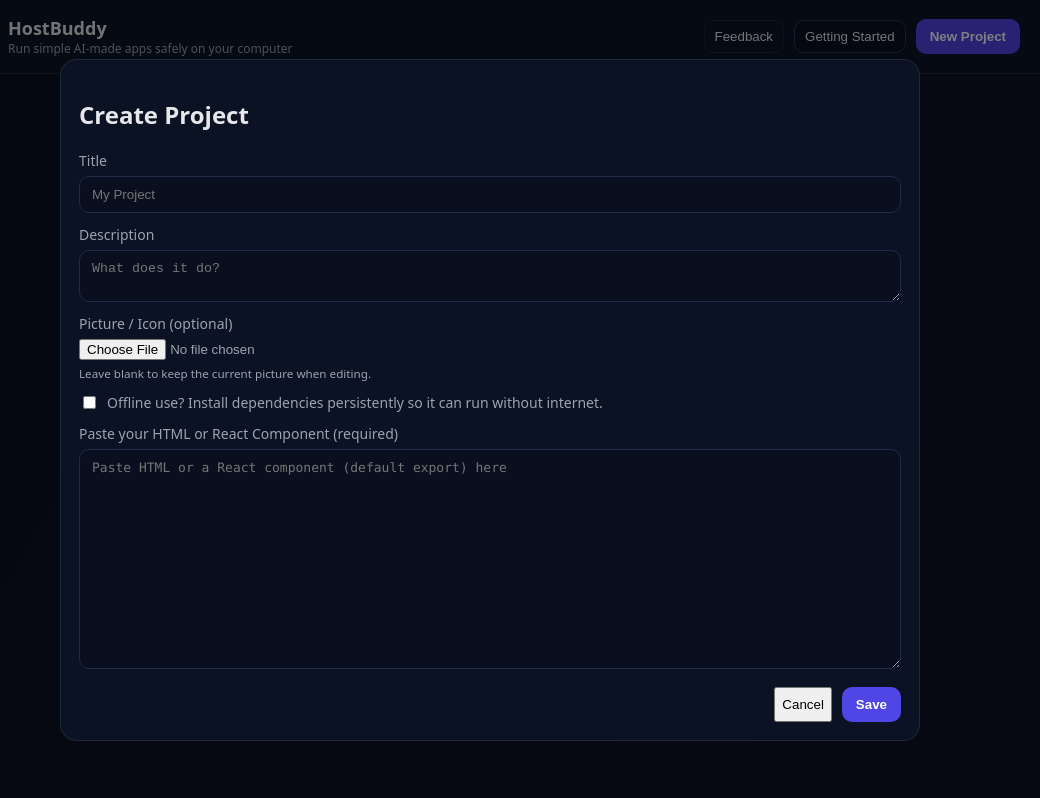
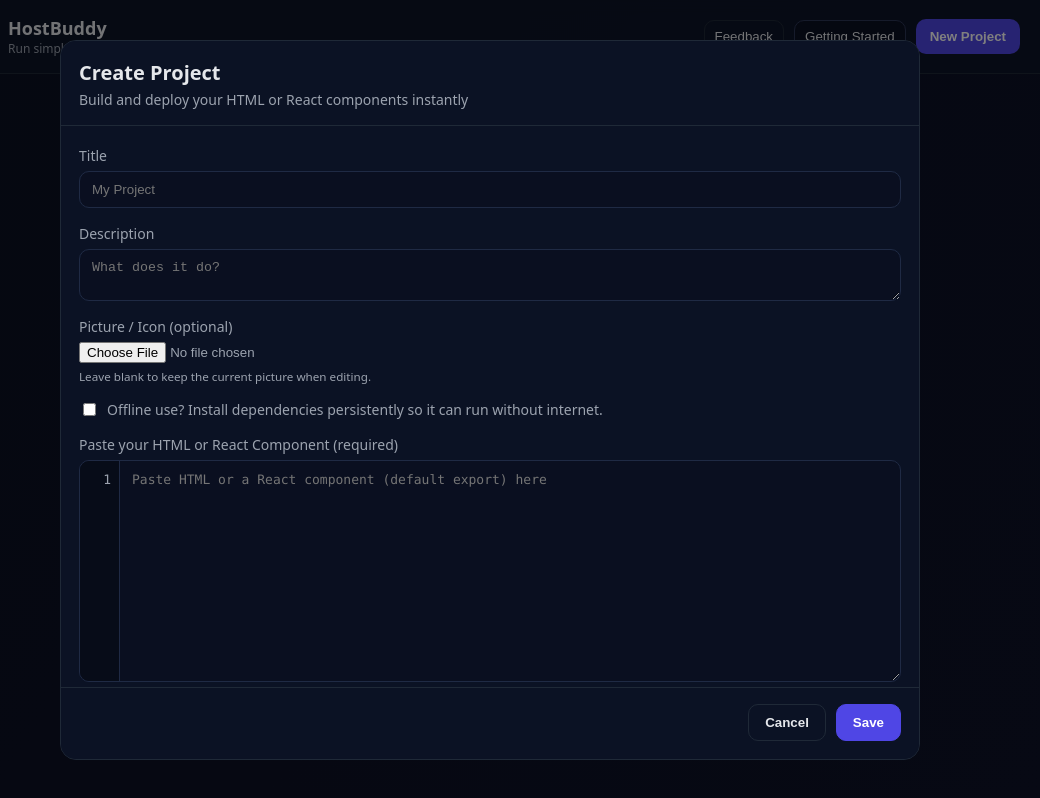
Before and after one commit to Skilko/HostBuddy, an Electron app: page src/renderer/index.html in a window 1100 px wide. Both pictures are taken after a click on the button "New Project". Shown: the full height of the page, 60-1100 px from the left. Drawn offline with Linux system fonts and the light colour scheme; no server answers.

Commit message:
Refactor code type detection and enhance modal UI: improve HTML and React detection logic in ipc.js, add debug logging for detection, and restructure modal layout in index.html with line numbers functionality in renderer.js.

```diff
--- a/src/renderer/index.html
+++ b/src/renderer/index.html
@@ -41,8 +41,12 @@
 
     <div id="modal" class="modal hidden" role="dialog" aria-modal="true">
       <div class="modal-content">
+        <div class="modal-header">
           <h2 id="modalTitle">Create Project</h2>
+          <p class="modal-subtitle">Build and deploy your HTML or React components instantly</p>
+        </div>
         <form id="projectForm">
+          <div class="modal-body">
             <label>Title
               <input id="title" type="text" placeholder="My Project" required />
             </label>
@@ -58,11 +62,17 @@
               <span>Offline use? Install dependencies persistently so it can run without internet.</span>
             </label>
             <label>Paste your HTML or React Component (required)
+              <div class="code-editor-container">
+                <div class="line-numbers" id="lineNumbers"></div>
                 <textarea id="code" class="code" placeholder="Paste HTML or a React component (default export) here" required></textarea>
+              </div>
             </label>
+          </div>
+          <div class="modal-footer">
             <div class="actions">
               <button type="button" id="btnCancel">Cancel</button>
               <button type="submit" class="primary">Save</button>
+            </div>
           </div>
         </form>
       </div>
@@ -70,8 +80,12 @@
 
     <div id="gsModal" class="modal hidden" role="dialog" aria-modal="true">
       <div class="modal-content">
+        <div class="modal-header">
           <h2>Getting Started</h2>
-        <div style="display:grid; gap:12px; color:#cbd5e1; font-size:14px;">
+          <p class="modal-subtitle">Learn how to create and deploy your projects with HostBuddy</p>
+        </div>
+        <div class="modal-body">
+          <div style="display:grid; gap:16px; color:#cbd5e1; font-size:14px;">
             <div>
               <strong>Supported code:</strong>
               <ul>
@@ -92,7 +106,7 @@
                 <strong>Workflow (dependencies):</strong>
                 <ul>
                   <li>Toggle <em>Offline use</em> when creating/editing a project to persist dependencies on your machine.</li>
-                <li>First run with <em>Offline use</em>: you’ll be prompted once to install dependencies. After that, runs are fast and work without internet.</li>
+                  <li>First run with <em>Offline use</em>: you'll be prompted once to install dependencies. After that, runs are fast and work without internet.</li>
                   <li>Without <em>Offline use</em>: dependencies may be installed into a temporary folder for that run only.</li>
                   <li>Installs are safe (no lifecycle scripts, no optional deps) and cached in a shared store for reuse.</li>
                 </ul>
@@ -119,6 +133,9 @@
 - React option: a single component file with `export default`.
               </textarea>
             </div>
+          </div>
+        </div>
+        <div class="modal-footer">
           <div class="actions">
             <button id="btnCopyPrompt" class="primary" type="button">Copy Prompt</button>
             <button id="btnCloseGs" type="button">Close</button>
--- a/src/renderer/renderer.js
+++ b/src/renderer/renderer.js
@@ -13,6 +13,7 @@
 const codeEl = document.getElementById('code');
 const offlineEl = document.getElementById('offline');
 const modalTitle = document.getElementById('modalTitle');
+const lineNumbers = document.getElementById('lineNumbers');
 const gsModal = document.getElementById('gsModal');
 const btnCloseGs = document.getElementById('btnCloseGs');
 const btnCopyPrompt = document.getElementById('btnCopyPrompt');
@@ -25,8 +26,43 @@
 let iconBase64 = null;
 let editProjectId = null;
 
-function showModal() { modal.classList.remove('hidden'); }
-function hideModal() { modal.classList.add('hidden'); form.reset(); iconBase64 = null; editProjectId = null; if (modalTitle) modalTitle.textContent = 'Create Project'; }
+// Line numbers functionality
+function updateLineNumbers() {
+  if (!codeEl || !lineNumbers) return;
+
+  const lines = codeEl.value.split('\n');
+  const lineCount = Math.max(lines.length, 1);
+
+  let lineNumbersText = '';
+  for (let i = 1; i <= lineCount; i++) {
+    lineNumbersText += i + '\n';
+  }
+
+  lineNumbers.textContent = lineNumbersText;
+}
+
+function syncScrollPosition() {
+  if (!codeEl || !lineNumbers) return;
+  lineNumbers.scrollTop = codeEl.scrollTop;
+}
+
+function syncScrollFromLineNumbers() {
+  if (!codeEl || !lineNumbers) return;
+  codeEl.scrollTop = lineNumbers.scrollTop;
+}
+
+function showModal() {
+  modal.classList.remove('hidden');
+  updateLineNumbers();
+}
+function hideModal() {
+  modal.classList.add('hidden');
+  form.reset();
+  iconBase64 = null;
+  editProjectId = null;
+  if (modalTitle) modalTitle.textContent = 'Create Project';
+  updateLineNumbers();
+}
 
 function openCreateModal() {
   editProjectId = null;
@@ -54,6 +90,7 @@
   iconBase64 = null;
   if (offlineEl) offlineEl.checked = !!project.offline;
   showModal();
+  updateLineNumbers();
 }
 
 async function fetchAndRender() {
@@ -120,6 +157,30 @@
 btnGettingStarted.addEventListener('click', () => openGettingStarted());
 btnNew2.addEventListener('click', () => openCreateModal());
 btnCancel.addEventListener('click', hideModal);
+
+// Add event listeners for line numbers functionality
+if (codeEl && lineNumbers) {
+  // Update line numbers when content changes
+  codeEl.addEventListener('input', updateLineNumbers);
+  codeEl.addEventListener('paste', () => setTimeout(updateLineNumbers, 0));
+  codeEl.addEventListener('keydown', (e) => {
+    // Update line numbers after a short delay to account for text changes
+    setTimeout(updateLineNumbers, 0);
+  });
+
+  // Sync scroll positions
+  codeEl.addEventListener('scroll', syncScrollPosition);
+  lineNumbers.addEventListener('scroll', syncScrollFromLineNumbers);
+
+  // Handle wheel events for better synchronization
+  codeEl.addEventListener('wheel', (e) => {
+    setTimeout(syncScrollPosition, 0);
+  });
+
+  lineNumbers.addEventListener('wheel', (e) => {
+    setTimeout(syncScrollFromLineNumbers, 0);
+  });
+}
 btnCloseGs && btnCloseGs.addEventListener('click', closeGettingStarted);
 btnCopyPrompt && btnCopyPrompt.addEventListener('click', async () => {
   try {
--- a/src/renderer/styles.css
+++ b/src/renderer/styles.css
@@ -72,12 +72,141 @@
 
 .modal { position: fixed; inset: 0; display: grid; place-items: center; background: rgba(0,0,0,0.5); }
 .modal.hidden { display: none; }
-.modal-content { width: min(860px, 92vw); max-height: 90vh; overflow: auto; background: #0b1224; border: 1px solid var(--border); border-radius: 16px; padding: 18px; }
-form { display: grid; gap: 12px; }
+.modal-content {
+  width: min(860px, 92vw);
+  max-height: 90vh;
+  background: #0b1224;
+  border: 1px solid var(--border);
+  border-radius: 16px;
+  display: flex;
+  flex-direction: column;
+  overflow: hidden;
+}
+/* Modal Structure */
+.modal-header {
+  padding: 18px 18px 16px 18px;
+  border-bottom: 1px solid var(--border);
+  background: #0b1224;
+  flex-shrink: 0;
+  position: sticky;
+  top: 0;
+  z-index: 10;
+}
+
+.modal-header h2 {
+  margin: 0 0 4px 0;
+  font-size: 20px;
+  font-weight: 700;
+  color: var(--text);
+}
+
+.modal-subtitle {
+  margin: 0;
+  font-size: 14px;
+  color: var(--muted);
+}
+
+.modal-body {
+  display: grid;
+  gap: 16px;
+  padding: 20px 18px;
+  overflow-y: auto;
+  flex: 1;
+}
+
+.modal-footer {
+  padding: 16px 18px 18px 18px;
+  border-top: 1px solid var(--border);
+  background: #0b1224;
+  flex-shrink: 0;
+  position: sticky;
+  bottom: 0;
+  z-index: 10;
+}
+
+form { display: grid; gap: 0; }
 label { display: grid; gap: 6px; font-size: 14px; color: var(--muted); }
 input[type="text"], textarea { width: 100%; padding: 10px 12px; background: #0a0f20; border: 1px solid #1f2a44; color: var(--text); border-radius: 10px; }
-textarea.code { min-height: 220px; font-family: ui-monospace, SFMono-Regular, Menlo, Consolas, monospace; font-size: 13px; }
-.actions { display: flex; justify-content: flex-end; gap: 10px; margin-top: 6px; }
+
+/* Code Editor with Line Numbers */
+.code-editor-container {
+  position: relative;
+  display: flex;
+  border: 1px solid #1f2a44;
+  border-radius: 10px;
+  background: #0a0f20;
+  overflow: hidden;
+}
+
+.line-numbers {
+  background: #070c18;
+  border-right: 1px solid #1f2a44;
+  padding: 10px 8px;
+  font-family: ui-monospace, SFMono-Regular, Menlo, Consolas, monospace;
+  font-size: 13px;
+  line-height: 1.4;
+  color: var(--muted);
+  user-select: none;
+  min-width: 40px;
+  text-align: right;
+  white-space: pre;
+  overflow: hidden;
+  height: 220px;
+  min-height: 220px;
+}
+
+textarea.code {
+  min-height: 220px;
+  font-family: ui-monospace, SFMono-Regular, Menlo, Consolas, monospace;
+  font-size: 13px;
+  line-height: 1.4;
+  border: none;
+  background: transparent;
+  resize: vertical;
+  outline: none;
+  flex: 1;
+  margin: 0;
+  padding: 10px 12px;
+}
+
+textarea.code:focus {
+  outline: none;
+  box-shadow: none;
+}
+
+/* Button Styling - Consistent across all dialogs */
+.actions {
+  display: flex;
+  justify-content: flex-end;
+  gap: 10px;
+  margin: 0;
+}
+
+.actions button {
+  padding: 10px 16px;
+  border-radius: 10px;
+  font-weight: 600;
+  cursor: pointer;
+  border: 1px solid var(--border);
+  background: transparent;
+  color: var(--text);
+  transition: all 0.2s ease;
+}
+
+.actions button:hover {
+  background: rgba(255, 255, 255, 0.05);
+}
+
+.actions button.primary {
+  background: var(--accent);
+  color: white;
+  border-color: var(--accent);
+}
+
+.actions button.primary:hover {
+  filter: brightness(1.05);
+  background: var(--accent);
+}
 
 /* Global loading overlay */
 .overlay { position: fixed; inset: 0; background: rgba(0,0,0,0.55); display: grid; place-items: center; z-index: 1000; }
```
Also changed, not shown: src/main/ipc.js (+65 -18 lines). Lines whose indentation alone changed are shown as unchanged.
